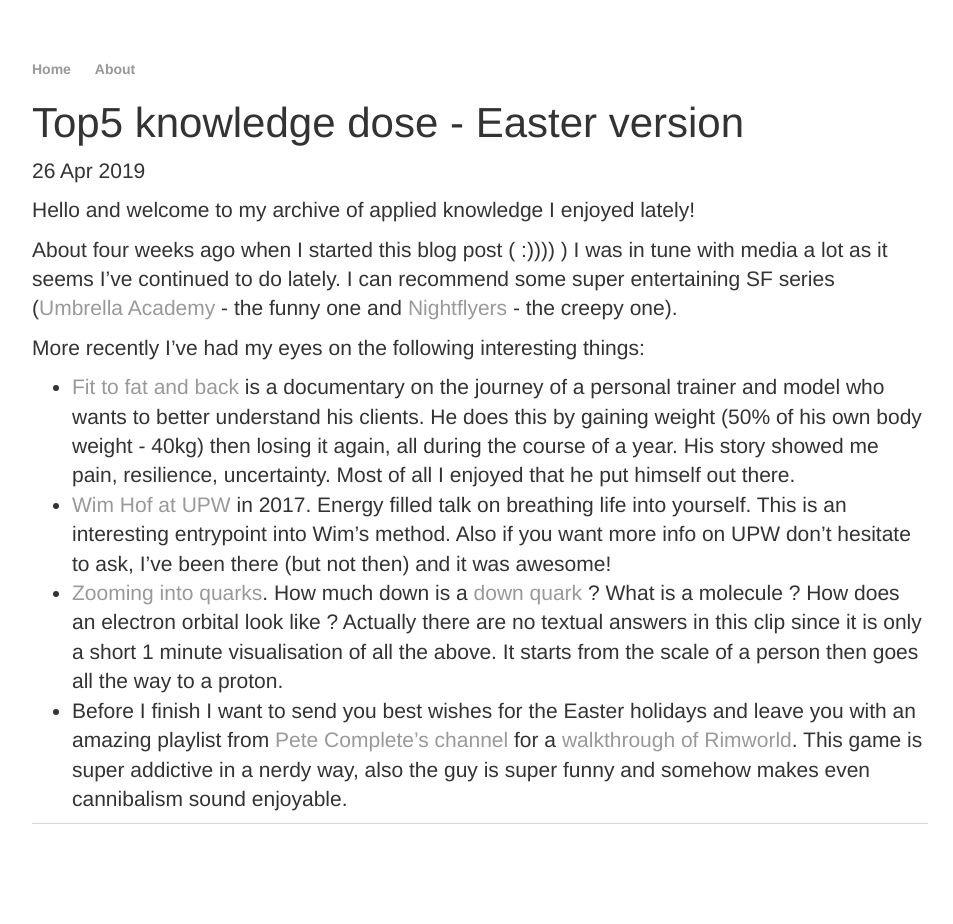
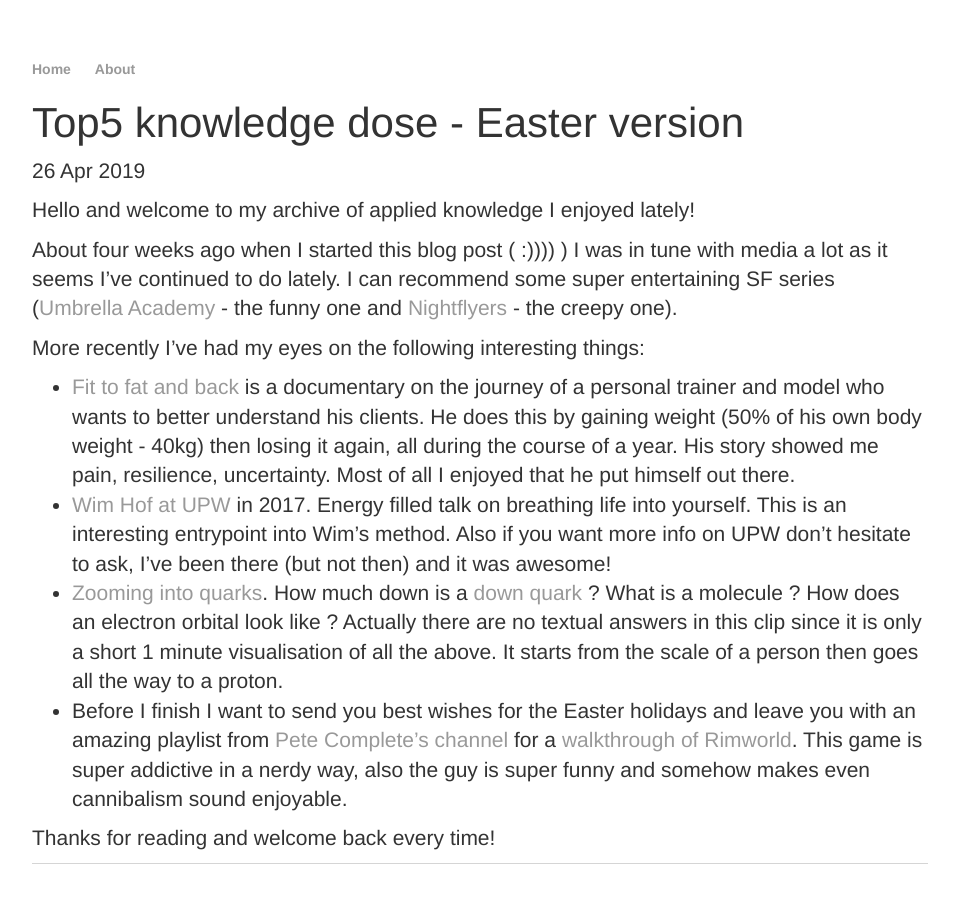
Before and after one commit to anrei0000/anrei0000.github.io, a Jekyll site: the page built from _posts/2019-04-26-reading-list.md, in a window 1280 px wide. Shown: the whole page, without its empty margins (160-1113 px from the left). Built offline with Jekyll 4.4.1, drawn with Linux system fonts in a browser that asks for light colours; nearby versions of some CDN libraries; before the commit the page ends 900 px from its top, so only the background shows below that.

Commit message:
- ending

```diff
--- a/_layouts/post.html
+++ b/_layouts/post.html
@@ -1,13 +1,9 @@
 ---
 layout: default
-ending: Thanks for reading and welcome back every time!
 ---
 <h1>{{ page.title }}</h1>
 <p class="meta">{{ page.date | date_to_string }}</p>
 
 <div class="post">
   {{ content }}
-
-  {{ page.ending }}
-  {{ ending }}
 </div>
--- a/_posts/2019-04-26-reading-list.md
+++ b/_posts/2019-04-26-reading-list.md
@@ -12,3 +12,5 @@
 - [Wim Hof at UPW](https://www.facebook.com/icemanwimhof/videos/1802623663088908/) in 2017. Energy filled talk on breathing life into yourself. This is an interesting entrypoint into Wim's method. Also if you want more info on UPW don't hesitate to ask, I've been there (but not then) and it was awesome!
 - [Zooming into quarks](https://vid.pr0gramm.com/2019/04/18/640fcab311acdfb5.mp4). How much down is a [down quark](https://en.wikipedia.org/wiki/Down_quark) ? What is a molecule ? How does an electron orbital look like ? Actually there are no textual answers in this clip since it is only a short 1 minute visualisation of all the above. It starts from the scale of a person then goes all the way to a proton.
 - Before I finish I want to send you best wishes for the Easter holidays and leave you with an amazing playlist from [Pete Complete's channel](https://www.youtube.com/channel/UC0Xe2bvq_2uucE2IRALSR_Q) for a [walkthrough of Rimworld](https://www.youtube.com/watch?v=XUk4IzwHXcQ&list=PL_lgEqY9K6UXUVco5XysDNAeUnCqSFcqS). This game is super addictive in a nerdy way, also the guy is super funny and somehow makes even cannibalism sound enjoyable.
+
+Thanks for reading and welcome back every time!
```
